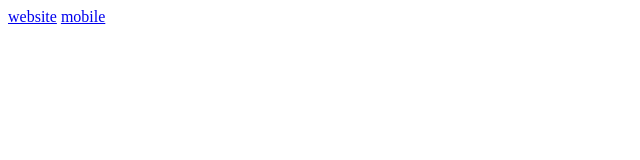
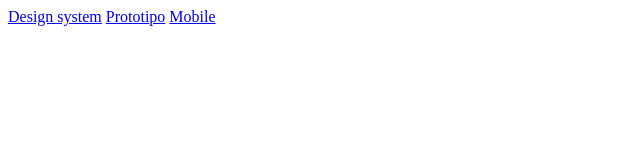
Before and after one commit to FacundoCristobal/FacundoCristobal.github.io, a plain HTML site: page index.html in a window 1280 px wide. Shown: the whole page, without its empty margins (0-640 px from the left). Drawn offline with Linux system fonts and the light colour scheme.

Commit message:
added Design system link

```diff
--- a/index.html
+++ b/index.html
@@ -9,8 +9,9 @@
 </head>
 
 <body>
-    <a href="https://www.figma.com/proto/qTMlzBwn5ivQTeP9ZHwMib/Game-Store?page-id=48%3A301&node-id=48%3A420&starting-point-node-id=48%3A420&scaling=contain&show-proto-sidebar=1">website</a>
-    <a href="https://www.figma.com/proto/qTMlzBwn5ivQTeP9ZHwMib/Game-Store?page-id=48%3A301&node-id=185%3A4163&starting-point-node-id=185%3A4163&scaling=min-zoom&show-proto-sidebar=1">mobile</a>
+    <a href="https://www.figma.com/file/qTMlzBwn5ivQTeP9ZHwMib/Game-Store?node-id=12%3A5">Design system</a>
+    <a href="https://www.figma.com/proto/qTMlzBwn5ivQTeP9ZHwMib/Game-Store?page-id=48%3A301&node-id=48%3A420&starting-point-node-id=48%3A420&scaling=contain&show-proto-sidebar=1">Prototipo</a>
+    <a href="https://www.figma.com/proto/qTMlzBwn5ivQTeP9ZHwMib/Game-Store?page-id=48%3A301&node-id=185%3A4163&starting-point-node-id=185%3A4163&scaling=min-zoom&show-proto-sidebar=1">Mobile</a>
 </body>
 
 </html>
```
